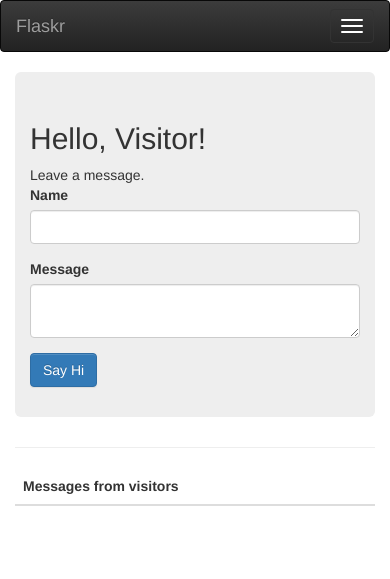
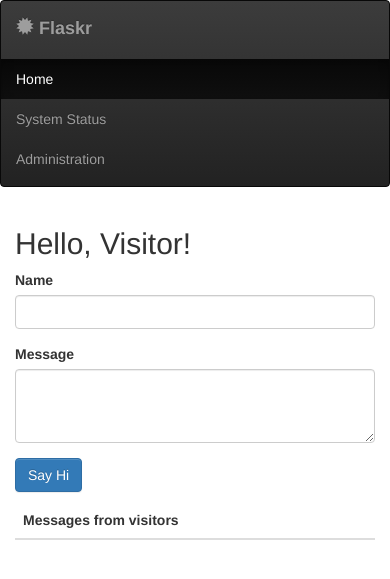
Before and after one commit to punitsoni/flaskr, a Flask app: page / in a window 390 px wide. Shown: the top 579 px of the page. Run offline with Flask 2, Linux system fonts and the light colour scheme; data that the repository does not hold is empty; some libraries are stand-ins or nearby versions.

Commit message:
flaskr app updates

```diff
--- a/app/templates/admin.html
+++ b/app/templates/admin.html
@@ -1,5 +1,6 @@
 {% extends "bs_layout.html" %}
 {% block body %}
+<div class="container">
   {% if not session.logged_in %}
   <h2>Login</h2>
   {% if error %}
@@ -27,5 +28,5 @@
  <p><a href="{{ url_for('logout') }}">
   <button type="button" class="btn btn-default">Log out</button></a></p>
   {% endif %}
-
+</div>
 {% endblock %}
--- a/app/templates/bs_layout.html
+++ b/app/templates/bs_layout.html
@@ -10,6 +10,8 @@
   <!-- Bootstrap theme -->
   <link href="http://getbootstrap.com/dist/css/bootstrap-theme.min.css"
   rel="stylesheet">
+  <link href="{{ url_for('static', filename='style.css') }}"
+  rel="stylesheet" type="text/css">
 
   <!-- Latest compiled and minified CSS -->
   <link rel="stylesheet"
@@ -22,34 +24,31 @@
   <script src="static/main.js"></script>
 </head>
 <body role="document">
-    <!-- Fixed navbar -->
-    <nav class="navbar navbar-inverse" role="navigation">
+  <nav class="navbar navbar-inverse">
     <div class="container">
       <div class="navbar-header">
-          <button type="button" class="navbar-toggle collapsed"
-           data-toggle="collapse" data-target="#navbar" aria-expanded="false"
-            aria-controls="navbar">
-            <span class="sr-only">Toggle navigation</span>
-            <span class="icon-bar"></span>
-            <span class="icon-bar"></span>
-            <span class="icon-bar"></span>
-          </button>
-          <a class="navbar-brand" href="{{ url_for('home') }}">Flaskr</a>
+      <strong>
+        <a class="navbar-brand" href="{{ url_for('home') }}">
+        <span class="glyphicon glyphicon-certificate"></span>
+        Flaskr</a>
+        </strong>
       </div>
-        <div id="navbar" class="navbar-collapse collapse">
+      <div>
       <ul class="nav navbar-nav">
         <li class="active"><a href="{{ url_for('home') }}">Home</a></li>
         <li><a href="{{ url_for('sysinfo') }}">System Status</a></li>
         <li><a href="{{ url_for('admin') }}">Administration</a></li>
       </ul>
-        </div><!--/.nav-collapse -->
+    </div>
     </div>
   </nav>
-  <div class="container theme-showcase" role="main">
+  <div class="container">
     {% for message in get_flashed_messages() %}
-    <div class="alert alert-info">{{ message }}</div>
+    <div class="alert alert-info">{{ message }}
+    <span class="glyphicon glyphicon-thumbs-up"></span>
+    </div>
     {% endfor %}
+  </div>
   {% block body %}{% endblock %}
-  </div>
 </body>
 </html>
--- a/app/templates/home.html
+++ b/app/templates/home.html
@@ -1,8 +1,9 @@
 {% extends "bs_layout.html" %}
 {% block body %}
-<div class="jumbotron">
+<div class="container" role="main">
+  <div class="row">
+  <div class="col-sm-4">
     <h2>Hello, Visitor!</h2>
-Leave a message.
     <form role="form" action="{{ url_for('add_post') }}" method=post>
       <div class="form-group">
         <label for="name">Name</label>
@@ -11,17 +12,13 @@ Leave a message.
       </div>
       <div class="form-group">
         <label for="message">Message</label>
-    <textarea class="form-control" rows="2" id="message"
+        <textarea class="form-control" rows="3" id="message"
         name="message" required></textarea>
       </div>
       <button type="submit" class="btn btn-primary">Say Hi</button>
     </form>
   </div>
-  <!--
-  <a href="#" class="btn btn-info btn-lg"> Say Hi
-    <span class="glyphicon glyphicon-bullhorn"></span></a>
-  -->
-  <hr>
+  <div class="col-sm-8">
   <p>
     <table class="table table-striped">
       <thead>
@@ -41,4 +38,7 @@ Leave a message.
       </tbody>
     </table>
   </p>
+  </div>
+  </div>
+</div>
 {% endblock %}
--- a/app/views.py
+++ b/app/views.py
@@ -66,7 +66,6 @@ def sysinfo():
 def admin():
 	error = None
 	if request.method == 'POST':
-		print "post request"
 		if request.form['username'] != app.config['USERNAME']:
 			error = "Invalid username"
 		elif request.form['password'] != app.config['PASSWORD']:
@@ -74,7 +73,6 @@ def admin():
 		else:
 			session['logged_in'] = True
 			flash('You are logged in.')
-	print "error: ", error
 	return render_template('admin.html', error=error)
 
 @app.route('/del_posts', methods=['POST'])
```
Also changed, not shown: app/static/style.css (deleted, +0 -18 lines), app/templates/sysinfo.html (+19 -6 lines). Lines whose indentation alone changed are shown as unchanged.
